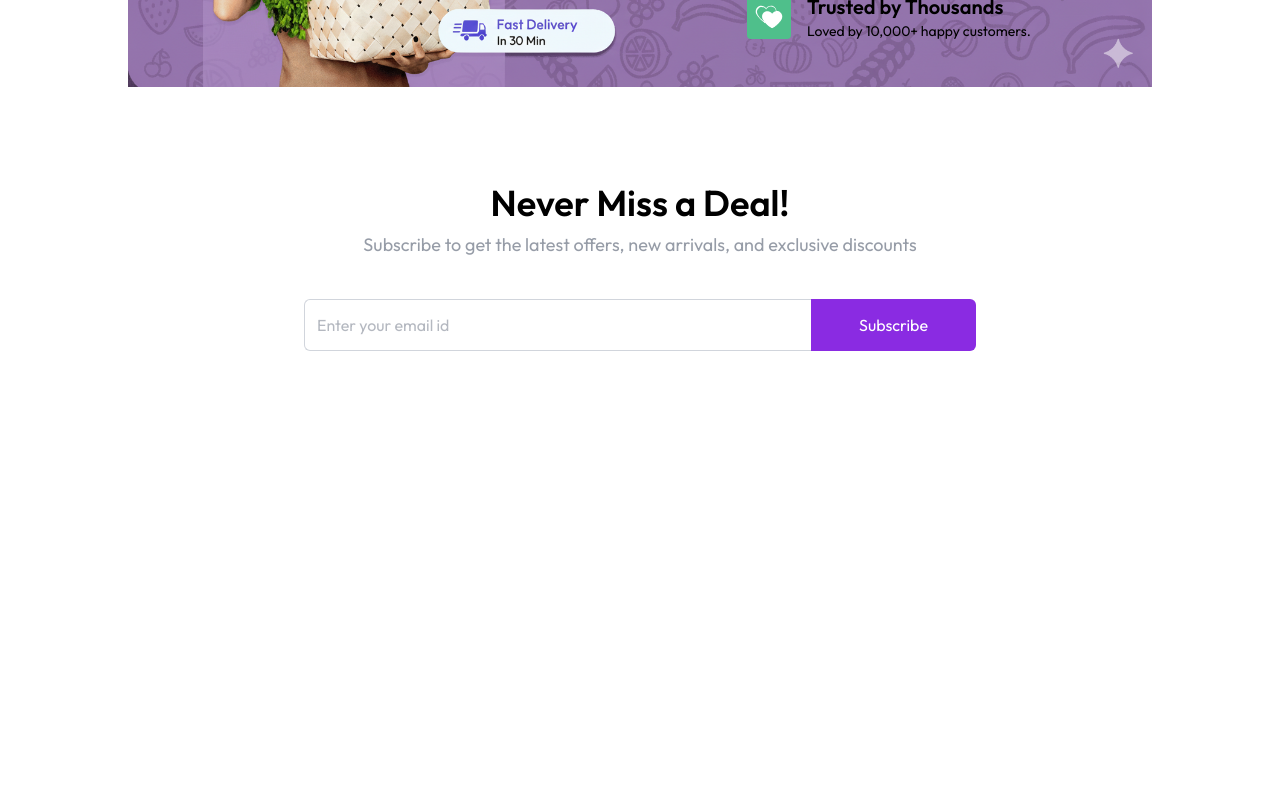
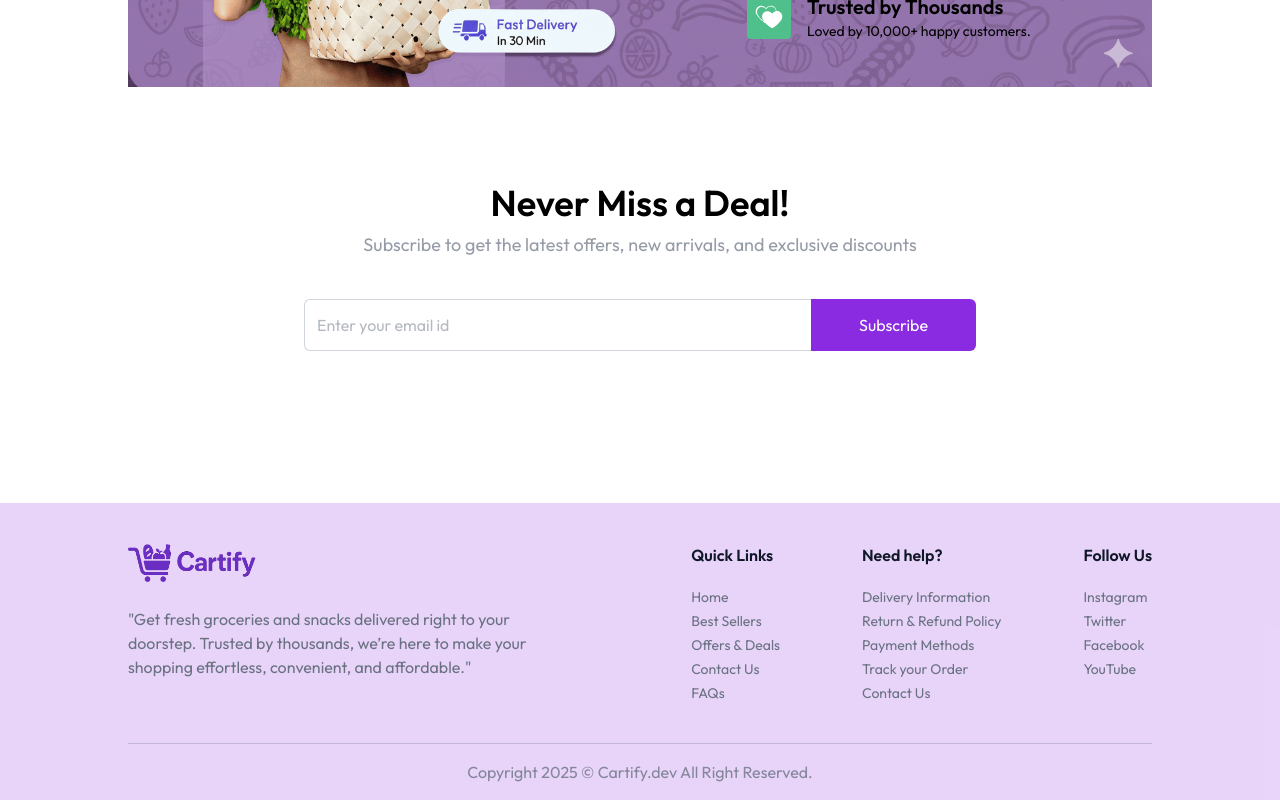
Before and after one commit to MalindaDeshan/Cartify-Grocery-Delivery-Website, a React (Vite) app in the folder client/: page / in a window 1280 px wide. Shown: the part 1660-2460 px from the top of the page. Before the commit the page ends 2067 px from the top, so only its background shows below. Built offline with nearby package versions, Linux system fonts and the light colour scheme.

Commit message:
place the footer and complete home page UI

```diff
--- a/client/src/App.jsx
+++ b/client/src/App.jsx
@@ -3,6 +3,7 @@
 import Home from './pages/Home'
 import { Route, Routes, useLocation } from 'react-router-dom'
 import {Toaster} from "react-hot-toast";
+import Footer from './components/Footer';
 
 const App = () => {
   const isSellerPath = useLocation().pathname.includes("seller");
@@ -15,6 +16,7 @@
           <Route path='/' element={<Home/>}/>
         </Routes>
       </div>
+      {!isSellerPath && <Footer/>}
     </div>
   )
 }
--- /dev/null
+++ b/client/src/components/Footer.jsx
@@ -0,0 +1,37 @@
+import { assets, footerLinks } from "../assets/assets";
+
+const Footer = () => {
+
+
+    return (
+        <div className="px-6 md:px-16 lg:px-24 xl:px-32 mt-24 bg-primary/20">
+            <div className="flex flex-col md:flex-row items-start justify-between gap-10 py-10 border-b border-gray-500/30 text-gray-500">
+                <div>
+                    <img className="w-34 md:w-32" src={assets.logo}alt="logo" />
+                    <p className="max-w-[410px] mt-6">"Get fresh groceries and snacks delivered right to your doorstep. Trusted by thousands, we’re
+                        here to make your shopping effortless, convenient, and affordable."</p>
+                </div>
+                <div className="flex flex-wrap justify-between w-full md:w-[45%] gap-5">
+                    {footerLinks.map((section, index) => (
+                        <div key={index}>
+                            <h3 className="font-semibold text-base text-gray-900 md:mb-5 mb-2">{section.title}</h3>
+                            <ul className="text-sm space-y-1">
+                                {section.links.map((link, i) => (
+                                    <li key={i}>
+                                        <a href={link.url} className="hover:underline transition">{link.text}</a>
+                                    </li>
+                                ))}
+                            </ul>
+                        </div>
+                    ))}
+                </div>
+            </div>
+            <p className="py-4 text-center text-sm md:text-base text-gray-500/80">
+                Copyright {new Date().getFullYear()} © Cartify.dev All Right Reserved.
+            </p>
+        </div>
+    );
+};
+
+
+export default Footer;
```
